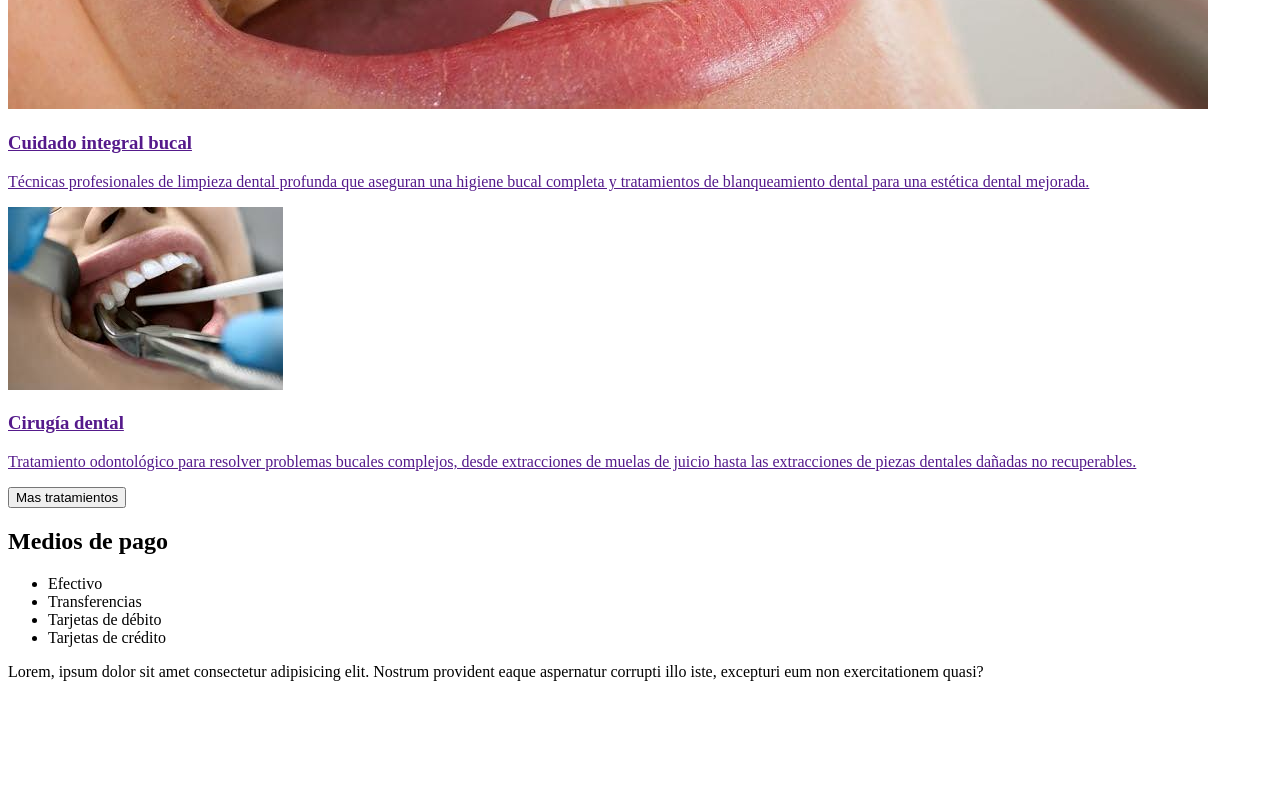
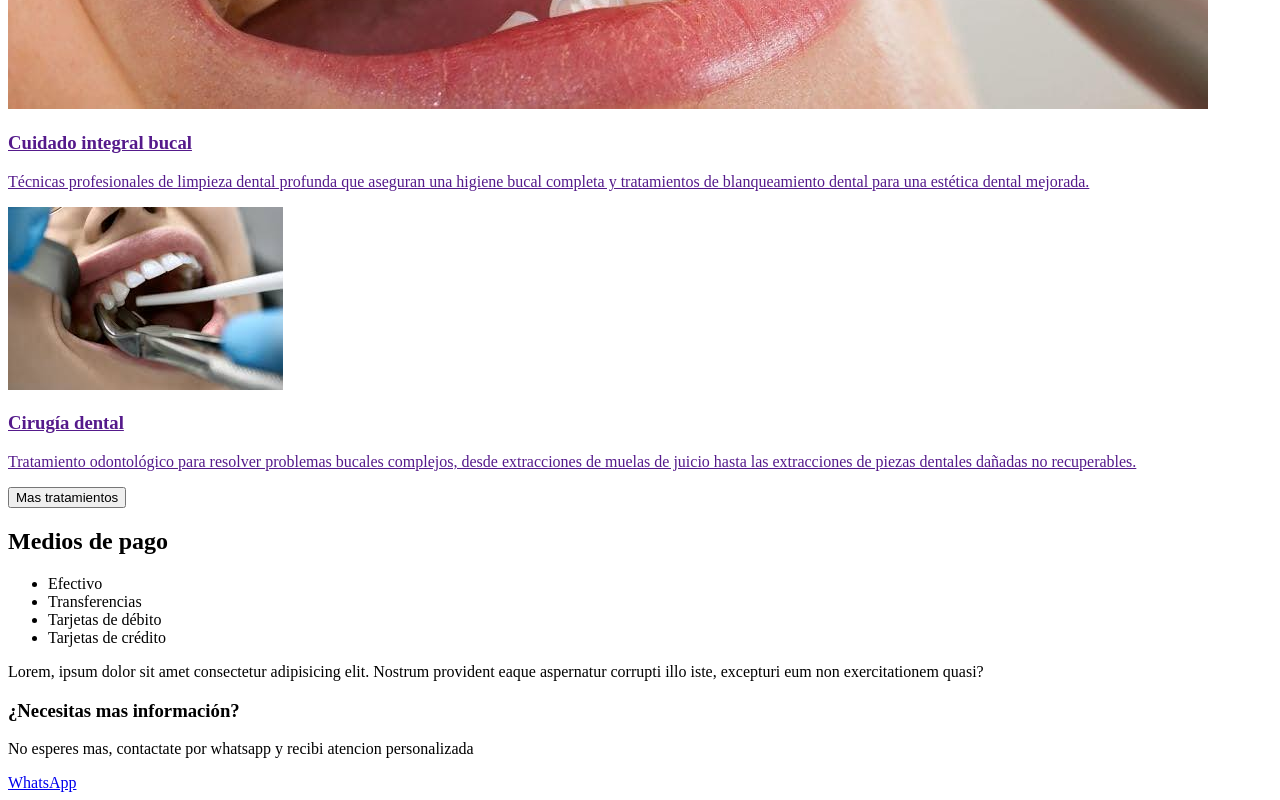
Before and after one commit to gabrielagustincalvo/landing-page-odacosta, a plain HTML site: page index.html in a window 1280 px wide. Shown: the part 2540-3340 px from the top of the page. Before the commit the page ends 3237 px from the top, so only its background shows below. Drawn offline with Linux system fonts and the light colour scheme; a web font is replaced by a local one.

Commit message:
Agregue seccion Contactate ya al index.html

```diff
--- a/index.html
+++ b/index.html
@@ -144,6 +144,19 @@
     </div>
 </section>
 
+<!--Seccion "contactate ya"-->
+
+<section class="contactate">
+    <div class="contactate-ya">
+        <h3>¿Necesitas mas información?</h3>
+        <p>No esperes mas, contactate por whatsapp y recibi atencion personalizada</p>
+
+        <div class="wrap-cta-whatsapp">
+            <a href="/" class="cta-a">WhatsApp</a>
+        </div>
+    </div>
+</section>
+
 
 
 <script src="script.js"></script>
```
